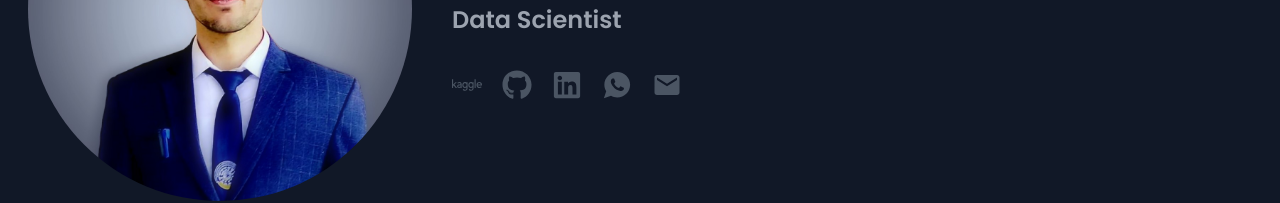
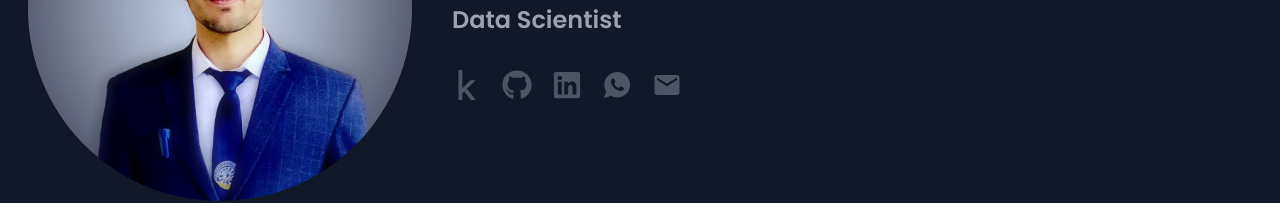
Before and after one commit to ikram98ai/portfolio, a React (Vite) app: page / in a window 1280 px wide. Shown: the part 411-614 px from the top of the page. Built offline with nearby package versions, Linux system fonts and the light colour scheme.

Commit message:
adding kaggle profile

```diff
--- a/src/components/Hero.tsx
+++ b/src/components/Hero.tsx
@@ -2,13 +2,13 @@ import hero from "../assets/images/hero.jpg";
 import { FaLinkedin,FaGithub} from "react-icons/fa";
 import {MdEmail} from "react-icons/md"
 import {IoLogoWhatsapp} from "react-icons/io"
-import { SiKaggle } from "react-icons/si";
+import { FaKaggle } from "react-icons/fa";
 
 const Hero = () =>{
 
 
     const social_media = [
-        {icon: <SiKaggle />, link:'https://www.kaggle.com/ikram98ai'    },
+        {icon: <FaKaggle />, link:'https://www.kaggle.com/ikram98ai'    },
         {icon: <FaGithub/>,link:"https://github.com/ikram98ai?tab=repositories"},
         {icon: <FaLinkedin/>,link:"https://www.linkedin.com/in/ikram98ai/"},
         {icon: <IoLogoWhatsapp/>, link:"https://wa.me/+923020185186"},
```
